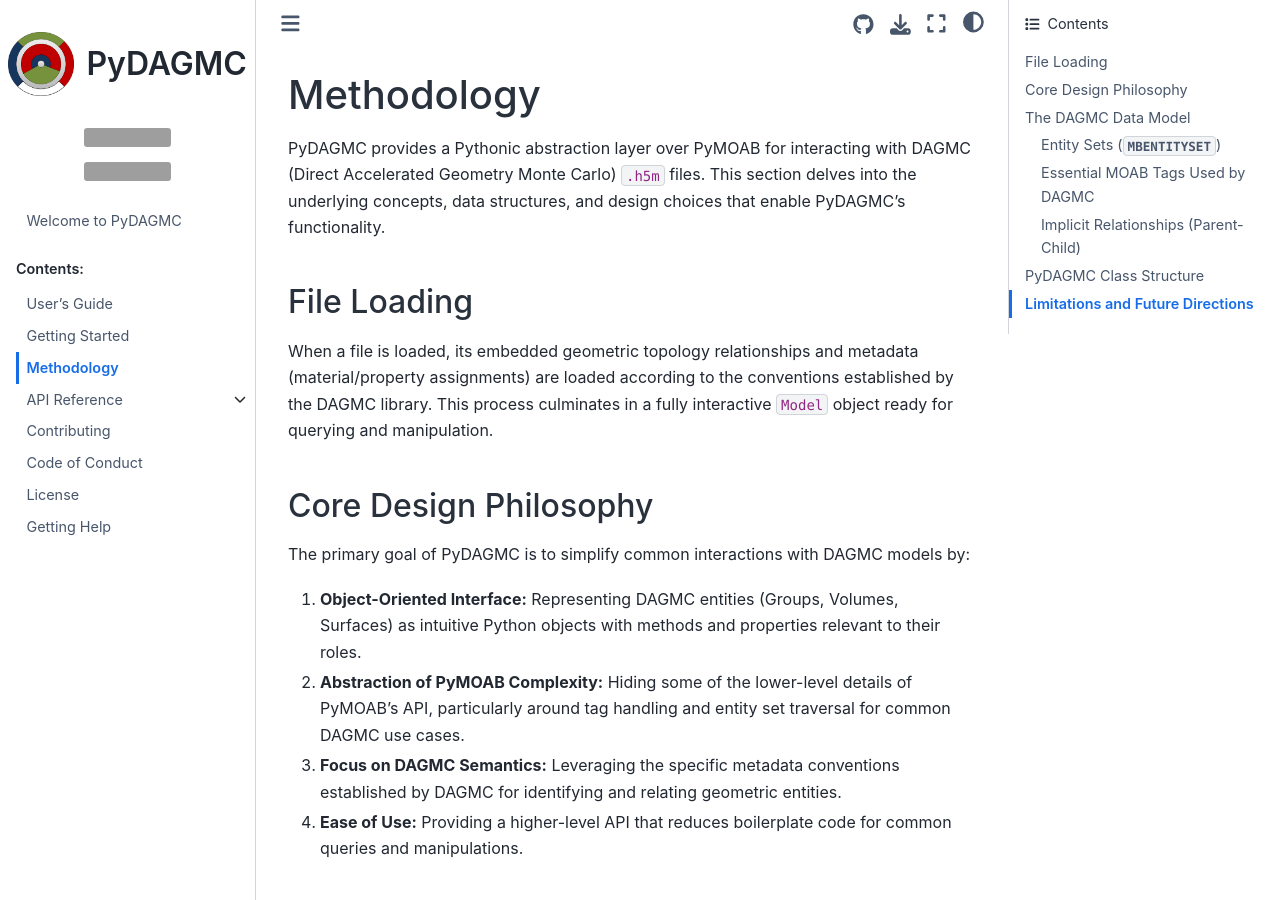
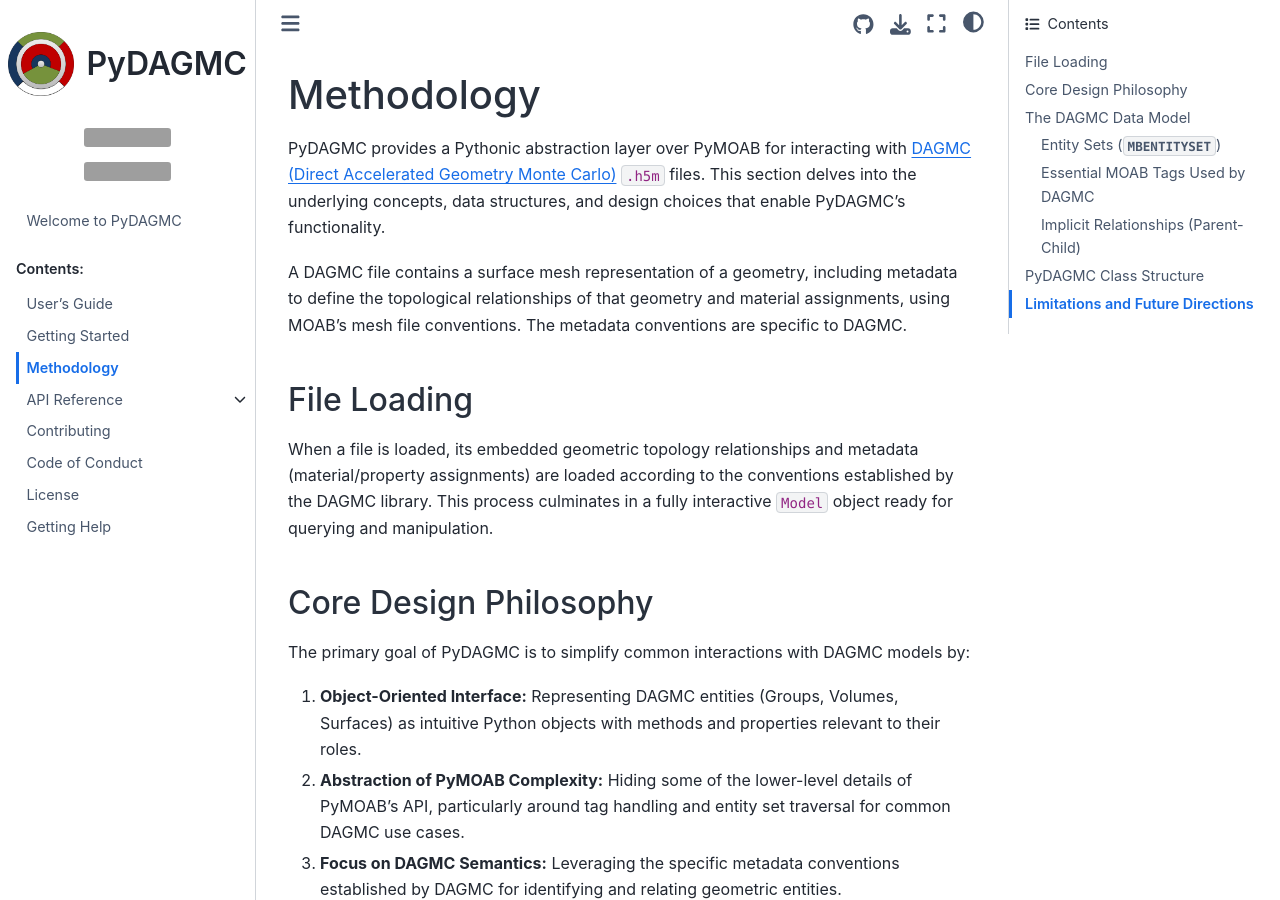
Before and after one commit to svalinn/pydagmc, a Sphinx documentation site: the page built from docs/source/methodology.md, in a window 1280 px wide and 900 px high. Built offline with Sphinx 7.4.7 and the Sphinx Book theme 1.1.4, drawn with Linux system fonts in a browser that asks for light colours; grey boxes are pictures that could not be loaded.

Commit message:
apply @gonuke's suggestions

```diff
--- a/docs/source/methodology.md
+++ b/docs/source/methodology.md
@@ -2,7 +2,12 @@
 
 # Methodology
 
-PyDAGMC provides a Pythonic abstraction layer over PyMOAB for interacting with DAGMC (Direct Accelerated Geometry Monte Carlo) `.h5m` files. This section delves into the underlying concepts, data structures, and design choices that enable PyDAGMC's functionality.
+PyDAGMC provides a Pythonic abstraction layer over PyMOAB for interacting with [DAGMC (Direct Accelerated Geometry Monte Carlo)](https://svalinn.github.io/DAGMC/) `.h5m` files. This section delves into the underlying concepts, data structures, and design choices that enable PyDAGMC's functionality.
+
+A DAGMC file contains a surface mesh representation of a geometry, including
+metadata to define the topological relationships of that geometry and material
+assignments, using MOAB's mesh file conventions.  The metadata conventions are
+specific to DAGMC.
 
 ## File Loading
 
```
Also changed, not shown: docs/source/index.md (+1 -1 lines), docs/source/user-guide.md (+1 -1 lines).
